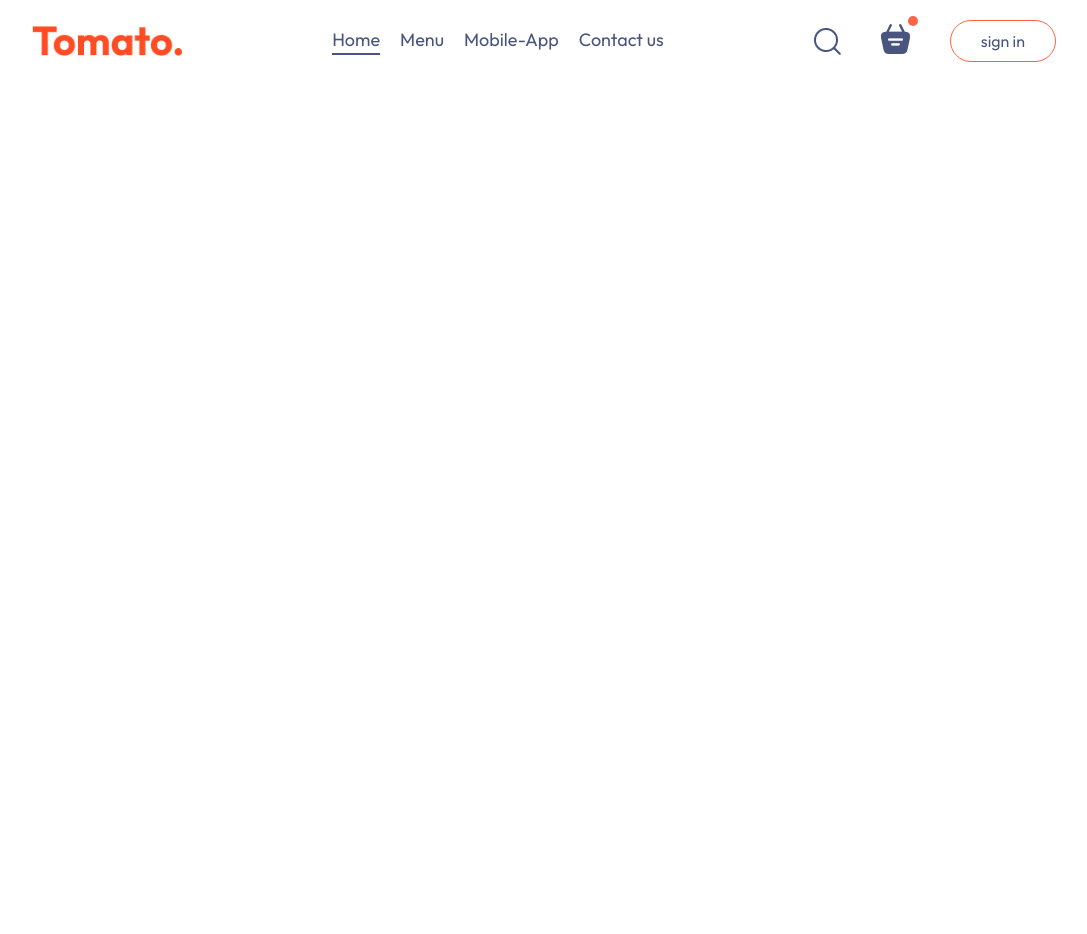
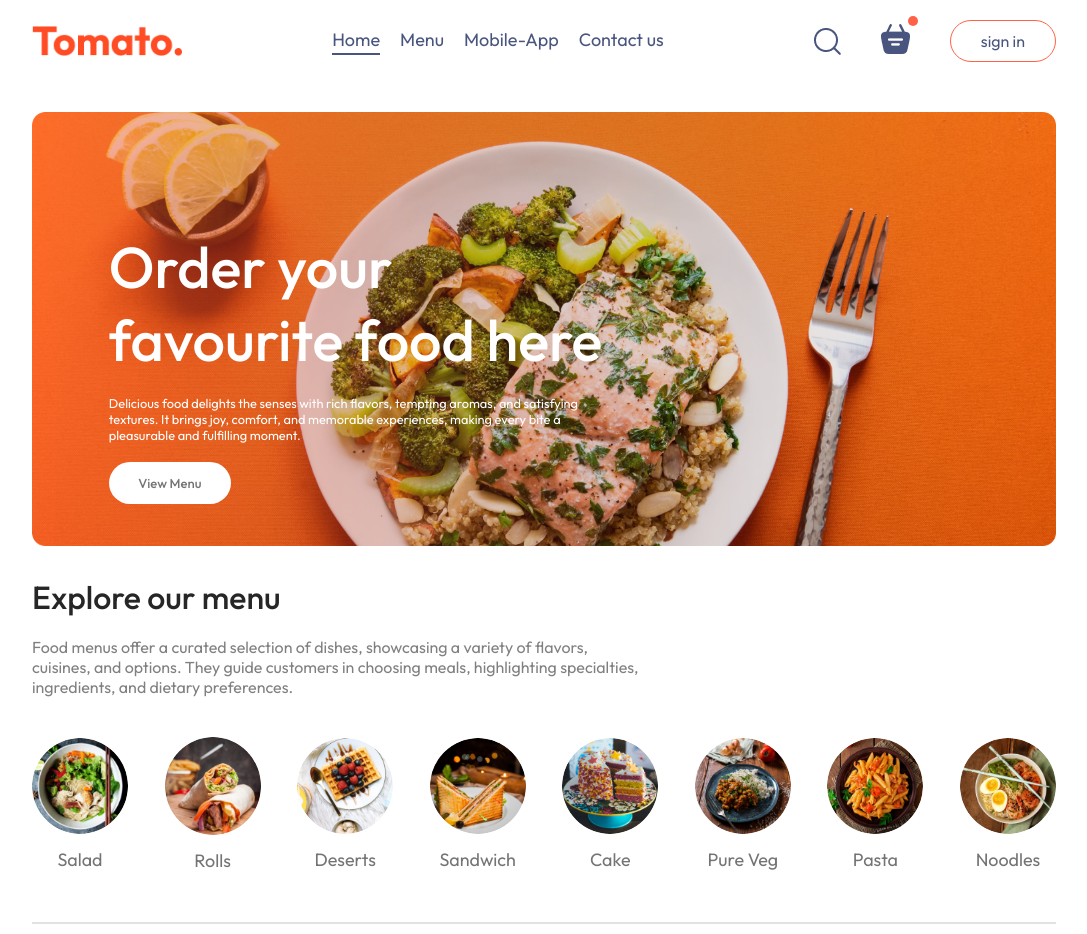
Before and after one commit to MDSALMAN-7/React-Food-Delivery-App, a React (Vite) app: page / in a window 1280 px wide. Shown: the whole page, without its empty margins (96-1183 px from the left). Before the commit the page ends 800 px from the top, so only its background shows below. Built offline with nearby package versions, Linux system fonts and the light colour scheme; a web font is replaced by a local one.

Commit message:
Develop home pages

```diff
--- a/src/App.jsx
+++ b/src/App.jsx
@@ -1,7 +1,8 @@
 import React from 'react'
 import Navbar from './components/Navbar/Navbar'
 import { Route, Routes } from 'react-router-dom'
-import Home from './pages/Home/Home'
+// import Home from './pages/Home/home'
+import Home from './pages/Home/home'
 import Cart from './pages/Cart/Cart'
 import PlaceOrder from './pages/PlaceOrder/PlaceOrder' // ✅ Add this line
 
--- /dev/null
+++ b/src/components/ExploreMenu/ExploreMenu.css
@@ -0,0 +1,56 @@
+.explore-menu{
+    display: flex;
+    flex-direction: column;
+    gap: 20px;
+}
+
+.explore-menu h1{
+    color:#262626 ;
+    font-weight: 500;
+
+}
+
+.explore-menu-text{
+    max-width: 60%;
+    color: #808080;
+}
+
+.explore-menu-list{
+    display:flex;
+    justify-content: space-between;
+    align-items: center;
+    gap: 30px;
+    text-align: center;
+    margin: 20px 0px;
+    overflow-x:scroll ;
+}
+.explore-menu-list::-webkit-scrollbar{
+    display: none;
+}
+.explore-menu-list-item img{
+    width: 7.5vw;
+    min-width: 80px;
+    cursor: pointer;
+    border-radius: 50%;
+    transition: 0.2s;
+}
+.explore-menu-list-item p{
+    margin-top: 10px;
+    color: #747474;
+    font-size: max(1.4vw,16px);
+    cursor: pointer;
+    /* font-size: 50px; */
+}
+
+.explore-menu hr{
+    margin: 10px 0px;
+    height: 2px;
+    background-color: #e2e2e2;
+    border: none;
+
+}
+
+.explore-menu-list-item .active{
+    border: 4px solid tomato;
+    padding: 2px;
+}
--- /dev/null
+++ b/src/components/ExploreMenu/ExploreMenu.jsx
@@ -0,0 +1,27 @@
+import React from 'react'
+import './ExploreMenu.css'
+import { menu_list } from '../../assets/assets'
+
+const ExploreMenu = ({category,setCategory}) => {
+  return (
+    <div className='explore-menu' id='explore-menu'>
+        <h1>Explore our menu</h1>
+        <p className='explore-menu-text'>Food menus offer a curated selection of dishes, showcasing a variety of flavors, cuisines, and options. They guide customers in choosing meals, highlighting specialties, ingredients, and dietary preferences.</p>
+        <div className="explore-menu-list">
+            {
+                menu_list.map((item,index)=>{
+                    return(
+                        <div onClick={()=>setCategory(prev=>prev===item.menu_name?"All":item.menu_name)} key={index} className='explore-menu-list-item'>
+                            <img className={category===item.menu_name?"active":""} src={item.menu_image} alt="" />
+                            <p>{item.menu_name}</p>
+                        </div>
+                    )
+                })
+            }
+        </div>
+        <hr />
+    </div>
+  )
+}
+
+export default ExploreMenu
--- a/src/components/Header/Header.css
+++ b/src/components/Header/Header.css
@@ -0,0 +1,39 @@
+.header{
+    height: 34vw;
+    margin: 30px auto;
+    background: url('/header_img.png') no-repeat;
+    background-size: contain;
+    position:relative;
+}
+
+.header-contents{
+    position: absolute;
+    display: flex;
+    flex-direction: column;
+    align-items: start;
+    gap: 1.5vw;
+    max-width: 50%;
+    bottom: 10%;
+    left: 6vw;
+    animation: fadeIn 3s;
+}
+
+.header-contents h2{
+    font-weight: 500;
+    color: white;
+    font-size: max(4.5vw,22px);
+}
+
+.header-contents p{
+    color: white;
+    font-size: 1vw;
+}
+.header-contents button{
+    border: none;
+    color: #747474;
+    font-weight: 500;
+    padding: 1vw 2.3vw;
+    background-color: white;
+    font-size: max(1vw,13px);
+    border-radius: 50px;
+}
--- a/src/components/Header/Header.jsx
+++ b/src/components/Header/Header.jsx
@@ -4,10 +4,10 @@
 const Header = () => {
   return (
     <div class="header">
-      <div className="header-content">
+      <div className="header-contents">
         <h2>Order your favourite food here</h2>
-        <p></p>
-        <button>Vew</button>
+        <p>Delicious food delights the senses with rich flavors, tempting aromas, and satisfying textures. It brings joy, comfort, and memorable experiences, making every bite a pleasurable and fulfilling moment.</p>
+        <button>View Menu</button>
       </div>
     </div>
   )
--- a/src/index.css
+++ b/src/index.css
@@ -16,3 +16,12 @@
   width: 80%;
   margin: auto;
 }
+
+@keyframes fadeIn{
+  0%{
+    opacity: 0;
+  }
+  100%{
+    opacity: 1;
+  }
+}
--- a/src/pages/Home/Home.jsx
+++ b/src/pages/Home/Home.jsx
@@ -1,10 +1,17 @@
 import React from 'react';
+import { useState } from 'react';
 import './Home.css';
+import Header from '../../components/Header/header';
+import ExploreMenu from '../../components/ExploreMenu/ExploreMenu';
 
 const Home = () => {
+
+  const [category,setCategory] = useState("All");
+
   return (
     <div>
-
+      <Header />
+      <ExploreMenu category={category} setCategory={setCategory}/>
     </div>
   )
 }
```
